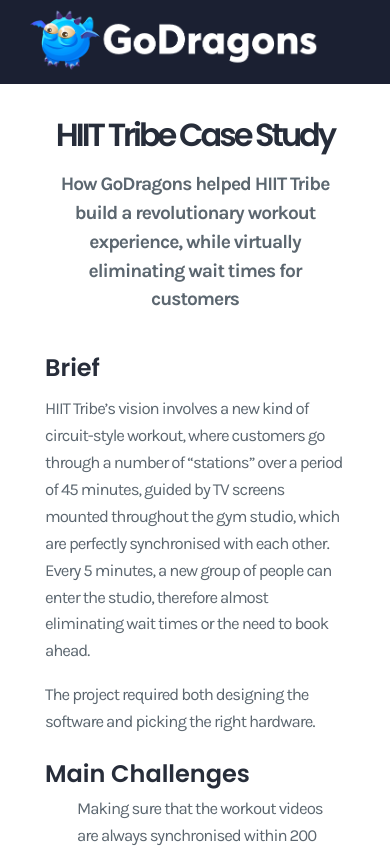
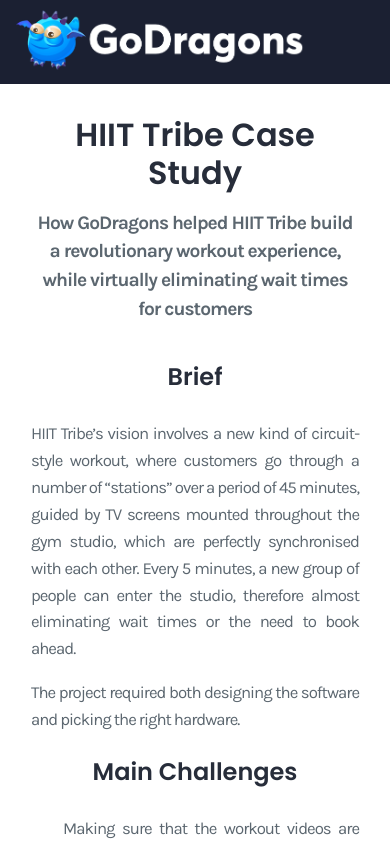
Before and after one commit to GoDragons/godragons-website, a React (Create React App) app: page /case-studies/hiit-tribe in a window 390 px wide. Shown: the top 847 px of the page. Built offline with nearby package versions, Linux system fonts and the light colour scheme.

Commit message:
Fix build issues; Improve typography responsiveness

```diff
--- a/src/CaseStudies/CaseStudyHiitTribe/CaseStudyHiitTribe.jsx
+++ b/src/CaseStudies/CaseStudyHiitTribe/CaseStudyHiitTribe.jsx
@@ -10,9 +10,11 @@
 import PageTitle from "../../Common/PageTitle/PageTitle";
 import List from "../../Common/List/List";
 
+import "./CaseStudyHiitTribe.scss";
+
 export default function CaseStudyHiitTribe() {
   return (
-    <article>
+    <article className="case-study-hiit-tribe">
       <BoxedLayout>
         <Container fluid={true}>
           <PageTitle
@@ -21,7 +23,7 @@
             experience, while virtually eliminating wait times for customers"
           />
 
-          <Row justify="center">
+          <Row justify="center" className="highlights">
             <Col md={4}>
               <h3>Brief</h3>
               <p>
@@ -62,6 +64,8 @@
               />
             </Col>
           </Row>
+          <br />
+          <br />
           <h3>The Customer</h3>
           <p>
             HIIT Tribe is a wellbeing & fitness startup who are rethinking the
@@ -70,7 +74,11 @@
             community, and group workouts are the first step towards achieving
             that.
           </p>
-          <img className="full-width" src={TvAdImage} />
+          <img
+            className="full-width"
+            src={TvAdImage}
+            alt={"TV ad-style presentation"}
+          />
 
           <h1>Process</h1>
           <br />
@@ -131,7 +139,11 @@
           </p>
 
           <br />
-          <img className="full-width" src={FinishedGymImage} />
+          <img
+            className="full-width"
+            src={FinishedGymImage}
+            alt="Gym with workout solution installed"
+          />
 
           <br />
           <br />
--- /dev/null
+++ b/src/CaseStudies/CaseStudyHiitTribe/CaseStudyHiitTribe.scss
@@ -0,0 +1,12 @@
+.case-study-hiit-tribe {
+  .highlights {
+    h3 {
+      text-align: center;
+      margin-bottom: 2rem;
+    }
+  }
+
+  p {
+    text-align: justify;
+  }
+}
--- a/src/Common/BoxedLayout/BoxedLayout.scss
+++ b/src/Common/BoxedLayout/BoxedLayout.scss
@@ -6,5 +6,9 @@
   flex-direction: column;
   align-items: flex-start;
   margin: 0 auto;
-  padding: 0 30px;
+  padding: 0 2rem;
+
+  @media (max-width: $sm) {
+    padding: 0 1rem;
+  }
 }
--- a/src/Common/ScrollToTop/ScrollToTop.jsx
+++ b/src/Common/ScrollToTop/ScrollToTop.jsx
@@ -1,4 +1,4 @@
-import React, { Component } from "react";
+import { Component } from "react";
 import { withRouter } from "react-router-dom";
 
 class ScrollToTop extends Component {
--- a/src/Footer/Footer.jsx
+++ b/src/Footer/Footer.jsx
@@ -3,7 +3,6 @@
 import { withRouter } from "react-router-dom";
 
 import "./Footer.scss";
-import { Container, Row, Col } from "react-grid-system";
 import FooterWidget from "./FooterWidget/FooterWidget";
 import NewsletterForm from "./NewsletterForm/NewsletterForm";
 import BoxedLayout from "../Common/BoxedLayout/BoxedLayout";
--- a/src/typography.scss
+++ b/src/typography.scss
@@ -22,6 +22,7 @@
 
   @media (max-width: $xs) {
     font-size: 2rem;
+    letter-spacing: 0;
   }
 }
 
```
